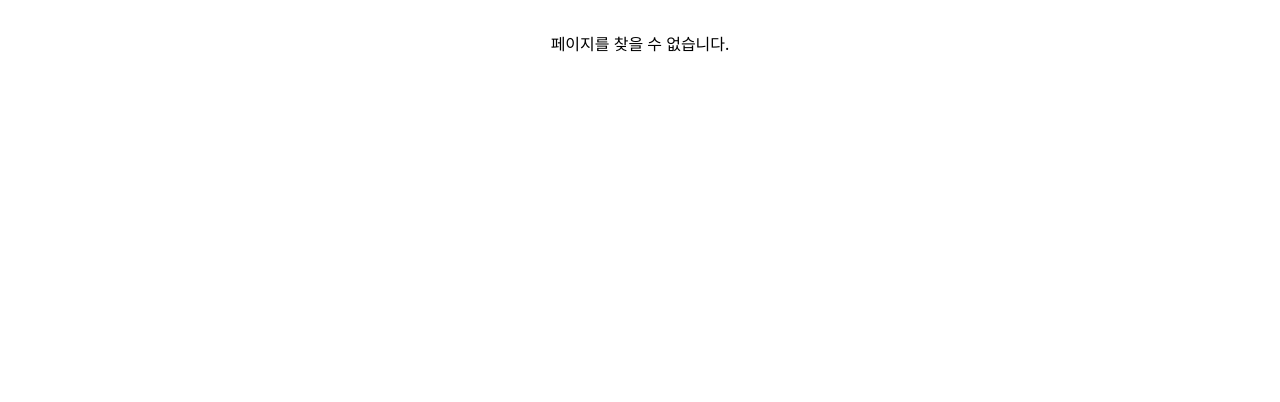
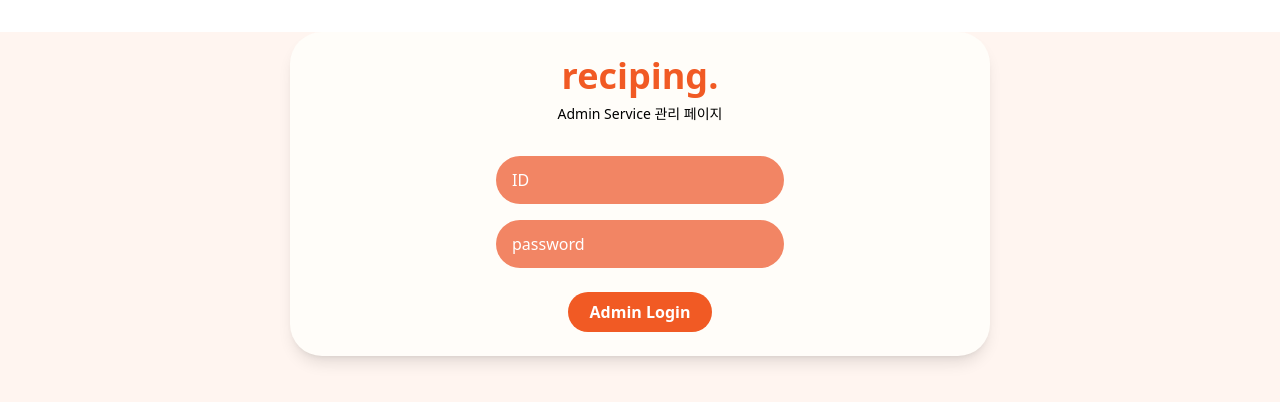
Before and after one commit to Reciping/reciping-FE, a React (Vite) app: page /admin-login in a window 1280 px wide. Shown: the top 402 px of the page. Built offline with nearby package versions, Linux system fonts and the light colour scheme; no server answers.

Commit message:
✨ feat : 관리자 로그인 페이지 UI

```diff
--- a/src/app/routes/authRoutes.tsx
+++ b/src/app/routes/authRoutes.tsx
@@ -2,6 +2,7 @@ import LoginSelect from '../../pages/LoginSelect'
 import SignIn from '../../pages/SignIn'
 import SignUp from '../../pages/SignUp'
 import PublicRoute from '../../components/route/PublicRoute'
+import AdminLogin from '../../pages/AdminLogin'
 
 export const authRoutes = [
   {
@@ -16,4 +17,8 @@ export const authRoutes = [
     path: '/signup',
     element: <PublicRoute><SignUp /></PublicRoute>,
   },
+  {
+    path: '/admin-login',
+    element: <PublicRoute><AdminLogin /></PublicRoute>
+  },
 ]
--- /dev/null
+++ b/src/pages/AdminLogin/index.tsx
@@ -0,0 +1,59 @@
+// src/pages/AdminLogin/index.tsx
+import React, { useState } from 'react'
+import { useNavigate } from 'react-router-dom'
+import PageLayout from '../../components/layout/PageLayout'
+import ContentWrapper from '../../components/common/ContentWrapper'
+
+const AdminLogin: React.FC = () => {
+  const navigate = useNavigate()
+  const [adminId, setAdminId] = useState('')
+  const [adminPw, setAdminPw] = useState('')
+
+  const handleSubmit = () => {
+    // 임시 인증 로직: ID/PW 모두 'qwer'일 때만 통과
+    if (adminId === 'qwer' && adminPw === 'qwer') {
+      // 로그인 성공 시 홈으로(또는 관리 대시보드로) 이동
+      navigate('/')
+    } else {
+      alert('관리자 아이디 또는 비밀번호가 올바르지 않습니다.')
+    }
+  }
+
+  return (
+    <PageLayout>
+      {/* 흰 배경 중앙 카드 */}
+      <ContentWrapper className="flex flex-col items-center">
+        <h1 className="text-4xl font-bold text-[#F15A24] mb-2">reciping.</h1>
+        <p className="text-sm text-gray-600 mb-8">Admin Service 관리 페이지</p>
+
+        {/* ID 입력 */}
+        <input
+          type="text"
+          placeholder="ID"
+          value={adminId}
+          onChange={e => setAdminId(e.target.value)}
+          className="w-72 px-4 py-3 mb-4 rounded-full bg-[#F28564] text-white placeholder-white focus:outline-none"
+        />
+
+        {/* PW 입력 */}
+        <input
+          type="password"
+          placeholder="password"
+          value={adminPw}
+          onChange={e => setAdminPw(e.target.value)}
+          className="w-72 px-4 py-3 mb-6 rounded-full bg-[#F28564] text-white placeholder-white focus:outline-none"
+        />
+
+        {/* 로그인 버튼 */}
+        <button
+          onClick={handleSubmit}
+          className="w-36 py-2 bg-[#F15A24] text-white font-bold rounded-full"
+        >
+          Admin Login
+        </button>
+      </ContentWrapper>
+    </PageLayout>
+  )
+}
+
+export default AdminLogin
--- a/src/pages/LoginSelect/index.tsx
+++ b/src/pages/LoginSelect/index.tsx
@@ -1,5 +1,7 @@
 // src/pages/LoginSelect/index.tsx
+import React from 'react'
 import { useNavigate } from 'react-router-dom'
+import PageLayout from '../../components/layout/PageLayout'
 
 const LoginSelect = () => {
   const navigate = useNavigate()
@@ -15,6 +17,14 @@ const LoginSelect = () => {
       {/* 로그인 버튼 */}
       <button onClick={() => navigate('/signin')} className="bg-white text-[#F15A24] font-semibold w-72 py-3 rounded-full mb-6">
         로그인하기
+      </button>
+
+      {/* 관리자 로그인 링크 */}
+      <button
+        onClick={() => navigate('/admin-login')}
+        className="mb-6 text-sm text-white underline"
+      >
+        관리자 로그인 하러가기
       </button>
 
       {/* 텍스트 안내 */}
```
